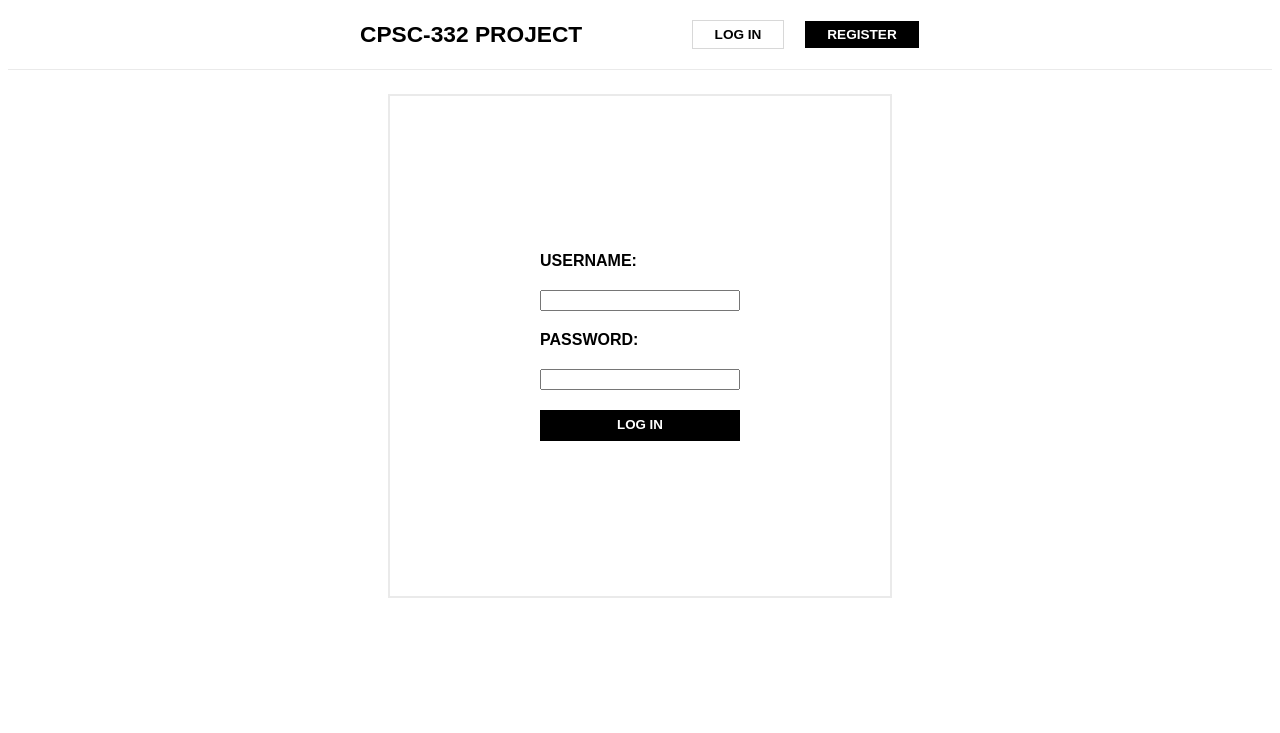
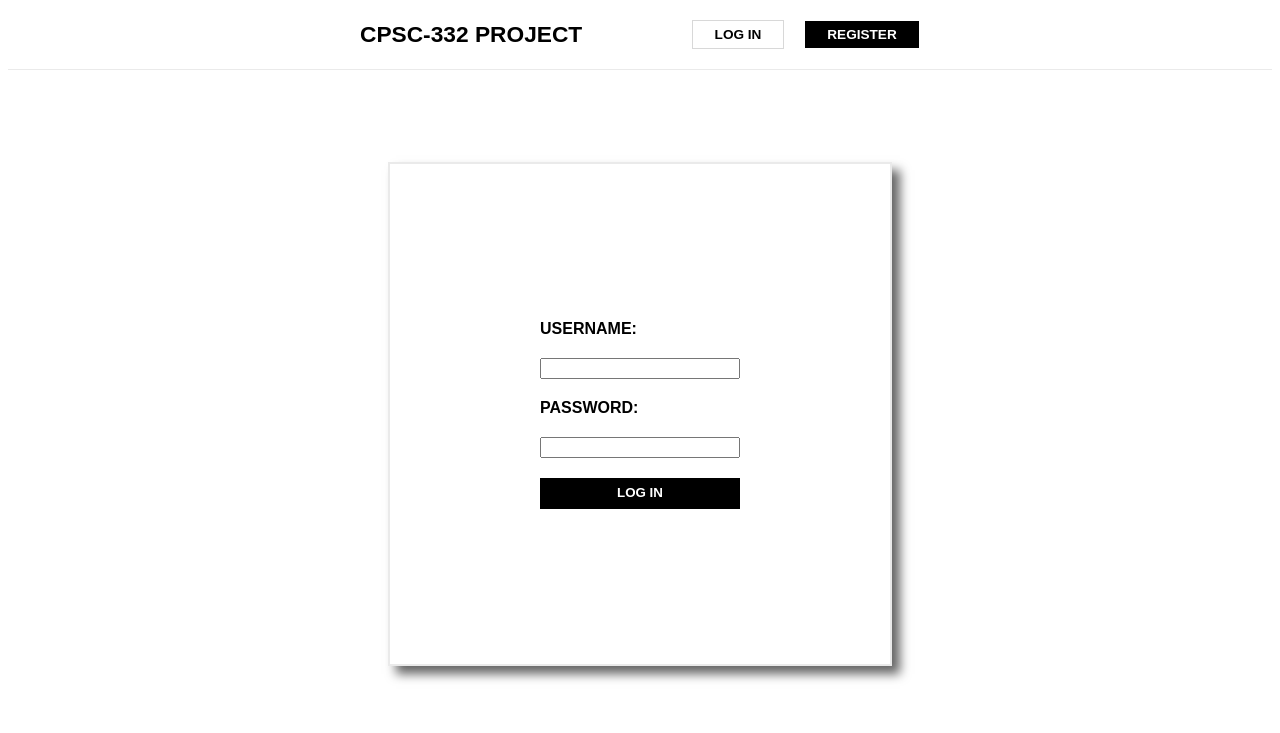
Before and after one commit to waterbearsinspace/cpsc-323-project, a PHP site: page /php/pages/login.php in a window 1280 px wide. Shown: the top 733 px of the page. Run offline with PHP 8.4, Linux system fonts and the light colour scheme.

Commit message:
Add login and registration box shadow

```diff
--- a/css/style.css
+++ b/css/style.css
@@ -135,7 +135,10 @@ a:hover {
   justify-content: center;
   align-items: center;
   gap: 12px;
+
+  height: 80vh;
 }
+
 .form-content {
   display: flex;
   align-items: left;
@@ -152,6 +155,8 @@ a:hover {
   padding: 150px;
   width: 200px;
   height: 200px;
+
+  box-shadow: 8px 8px 10px rgb(102, 102, 102);
 }
 
 .form-button {
```
